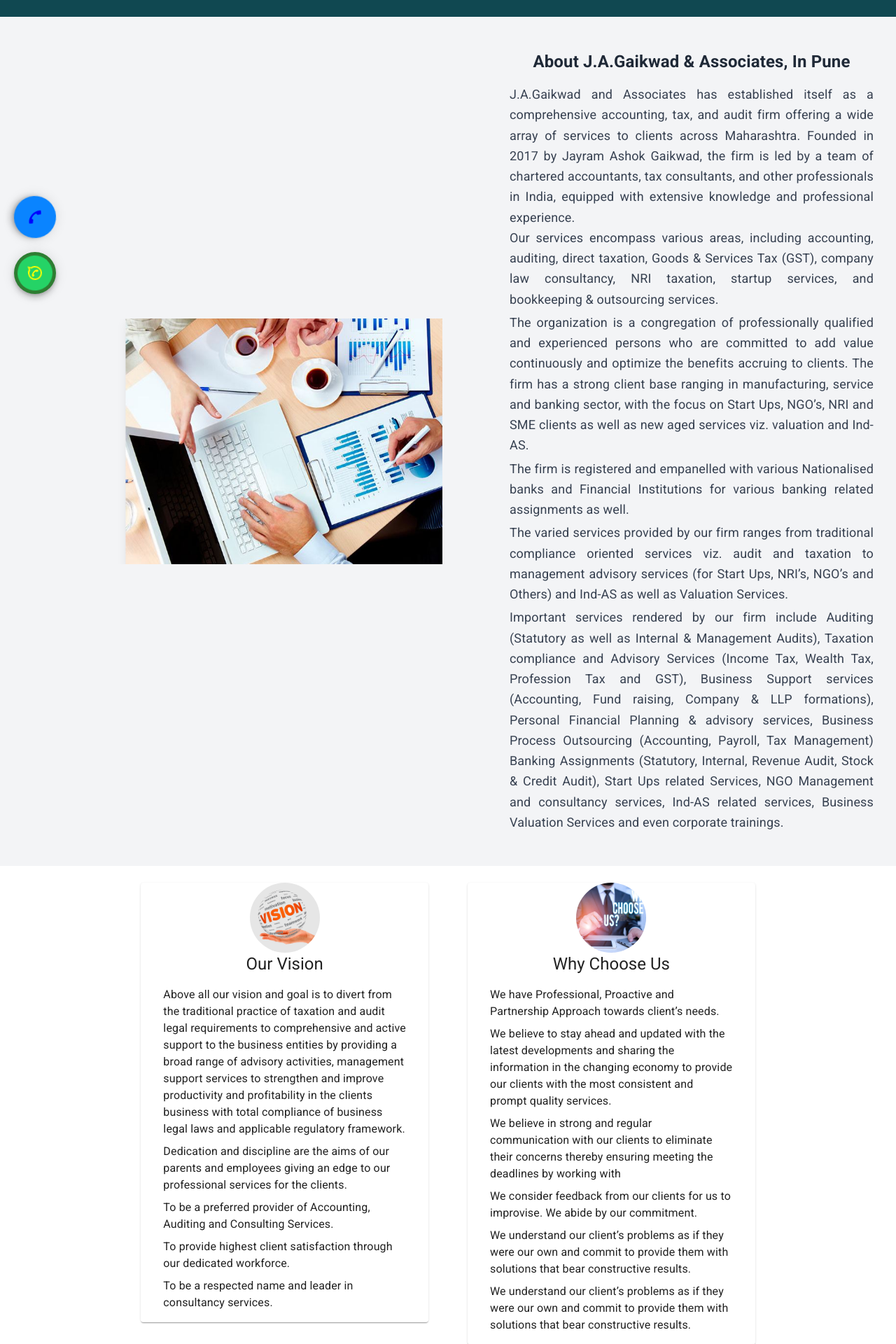
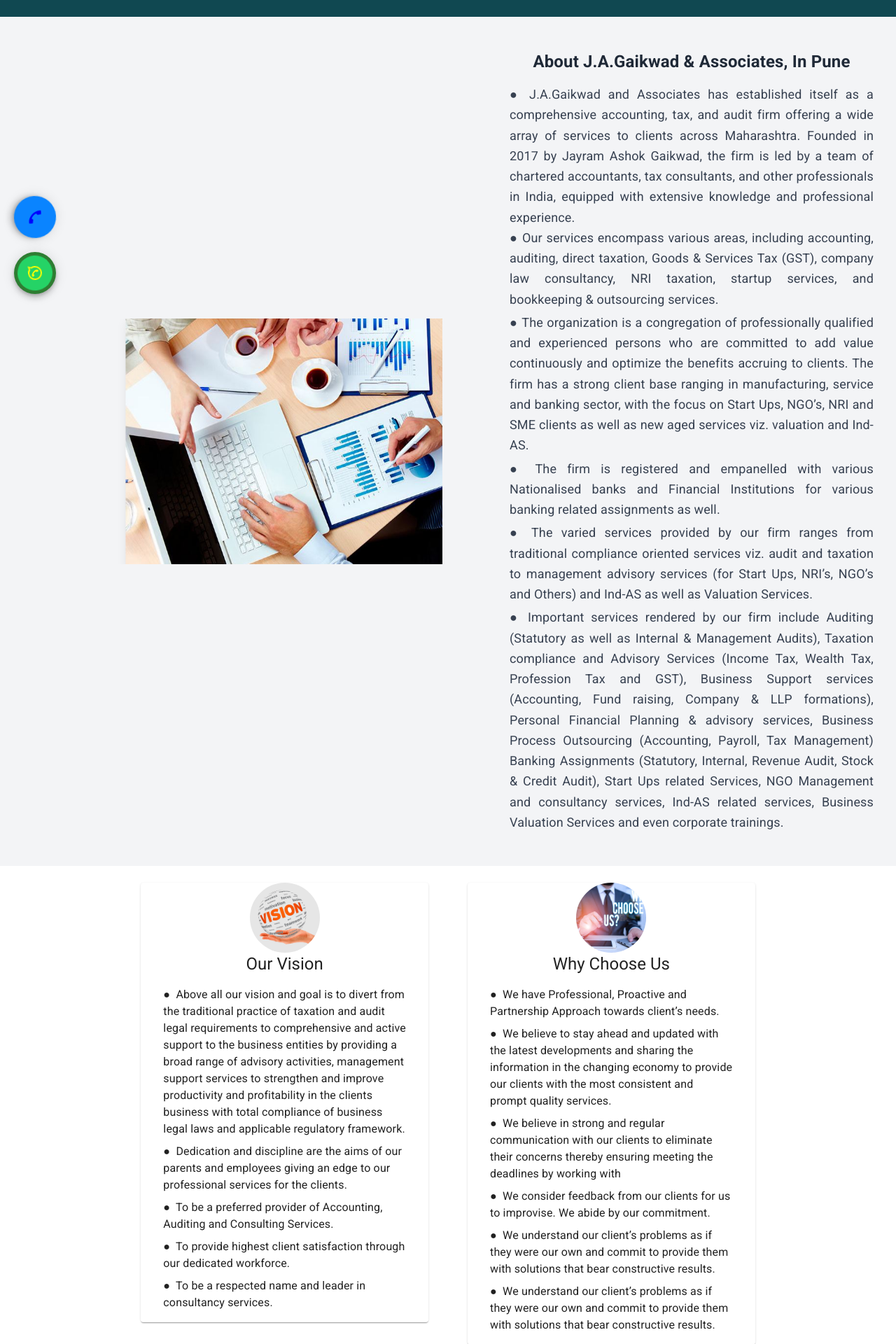
Before and after one commit to kishorBurkul/JATaxConsultanat, a React (Create React App) app: page /about-us in a window 1280 px wide. Shown: the part 360-2280 px from the top of the page at 70% size. Built offline with nearby package versions, Linux system fonts and the light colour scheme; what react-swipeable-views-utils would draw is missing.

Commit message:
all changes done

```diff
--- a/src/Component/HomeUI/AboutHome.js
+++ b/src/Component/HomeUI/AboutHome.js
@@ -21,7 +21,7 @@ const AboutHome = () => {
                     <div className="md:w-1/2 md:ml-12 mt-6 md:mt-0 mr-6 sm:mr-0">
                         <h2 className="text-2xl font-bold text-gray-800 mb-4 text-justify">About J.A.Gaikwad & Associates, In Pune</h2>
                         <p className="text-lg text-gray-700 leading-relaxed text-justify">
-                        J.A.Gaikwad and Associates has established itself as a comprehensive accounting, tax, and audit firm offering a wide array of services to clients across Maharashtra.
+                         J.A.Gaikwad and Associates has established itself as a comprehensive accounting, tax, and audit firm offering a wide array of services to clients across Maharashtra.
                          Founded in 2017 by Jayram Ashok Gaikwad, the firm is led by a team of chartered accountants,
                          tax consultants, and other professionals in India, equipped with extensive knowledge and professional experience.
                         </p>
--- a/src/Component/HomeUI/AboutUs.js
+++ b/src/Component/HomeUI/AboutUs.js
@@ -6,13 +6,13 @@ const AboutUs = () => {
         <div>
 
             <div className="relative overflow-hidden">
-                {/* Background Image */}
+
                 <img
                     className="w-full h-64 sm:h-96  object-cover"
                     src="assets/homepage/aboutus.png"
                     alt="Services Header"
                 />
-                {/* Text Overlay */}
+
                 <div className="absolute inset-0 flex items-center justify-center text-white bg-black bg-opacity-50">
                     <h1 className="text-4xl font-bold text-center">About Us</h1>
                 </div>
@@ -34,28 +34,28 @@ const AboutUs = () => {
                     <div className="md:w-1/2 md:ml-12 mt-6 md:mt-0 mr-6 sm:mr-0">
                         <h2 className="text-2xl font-bold text-gray-800 mb-4 text-center">About J.A.Gaikwad & Associates, In Pune</h2>
                         <p className="text-lg text-gray-700 leading-relaxed text-justify">
-                            J.A.Gaikwad and Associates has established itself as a comprehensive accounting, tax, and audit firm offering a wide array of services to clients across Maharashtra.
+                            &#9679;&nbsp;J.A.Gaikwad and Associates has established itself as a comprehensive accounting, tax, and audit firm offering a wide array of services to clients across Maharashtra.
                             Founded in 2017 by Jayram Ashok Gaikwad, the firm is led by a team of chartered accountants,
                             tax consultants, and other professionals in India, equipped with extensive knowledge and professional experience.
                         </p>
                         <p className="text-lg text-gray-700 leading-relaxed text-justify ">
-                            Our services encompass various areas, including accounting, auditing, direct taxation, Goods & Services Tax (GST), company law consultancy, NRI taxation, startup services, and bookkeeping & outsourcing services.
+                            &#9679;&nbsp;Our services encompass various areas, including accounting, auditing, direct taxation, Goods & Services Tax (GST), company law consultancy, NRI taxation, startup services, and bookkeeping & outsourcing services.
                         </p>
                         <p className="text-lg text-gray-700 leading-relaxed text-justify mt-1">
-                      The organization is a congregation of professionally qualified and experienced persons who are committed to add value continuously and optimize the benefits accruing to clients. The firm has a strong client base ranging in manufacturing, service and banking sector, with the focus on Start Ups, NGO’s, NRI and SME clients as well as new aged services viz. valuation and Ind-AS.
+                            &#9679;&nbsp;The organization is a congregation of professionally qualified and experienced persons who are committed to add value continuously and optimize the benefits accruing to clients. The firm has a strong client base ranging in manufacturing, service and banking sector, with the focus on Start Ups, NGO’s, NRI and SME clients as well as new aged services viz. valuation and Ind-AS.
                         </p>
                         <p className="text-lg text-gray-700 leading-relaxed text-justify mt-1">
-                      The firm is registered and empanelled with various Nationalised banks and Financial Institutions for various banking related assignments as well.
+                            &#9679;&nbsp;The firm is registered and empanelled with various Nationalised banks and Financial Institutions for various banking related assignments as well.
                         </p>
                         <p className="text-lg text-gray-700 leading-relaxed text-justify mt-1">
-                      The varied services provided by our firm ranges from traditional compliance oriented services viz. audit and taxation to management advisory services (for Start Ups, NRI’s, NGO’s and Others) and Ind-AS as well as Valuation Services.
+                            &#9679;&nbsp;The varied services provided by our firm ranges from traditional compliance oriented services viz. audit and taxation to management advisory services (for Start Ups, NRI’s, NGO’s and Others) and Ind-AS as well as Valuation Services.
                         </p>
                         <p className="text-lg text-gray-700 leading-relaxed text-justify mt-1">
-                      Important services rendered by our firm include Auditing (Statutory as well as Internal & Management Audits), Taxation compliance and Advisory Services (Income Tax, Wealth Tax, Profession Tax and GST), Business Support services (Accounting, Fund raising, Company & LLP formations), Personal Financial Planning & advisory services, Business Process Outsourcing (Accounting, Payroll, Tax Management) Banking Assignments (Statutory, Internal, Revenue Audit, Stock & Credit Audit), Start Ups related Services, NGO Management and consultancy services, Ind-AS related services, Business Valuation Services and even corporate trainings.
+                            &#9679;&nbsp;Important services rendered by our firm include Auditing (Statutory as well as Internal & Management Audits), Taxation compliance and Advisory Services (Income Tax, Wealth Tax, Profession Tax and GST), Business Support services (Accounting, Fund raising, Company & LLP formations), Personal Financial Planning & advisory services, Business Process Outsourcing (Accounting, Payroll, Tax Management) Banking Assignments (Statutory, Internal, Revenue Audit, Stock & Credit Audit), Start Ups related Services, NGO Management and consultancy services, Ind-AS related services, Business Valuation Services and even corporate trainings.
                         </p>
                     </div>
                 </div></section>
-                <AboutVision/>
+            <AboutVision />
         </div>
     )
 }
--- a/src/Component/HomeUI/AboutVision.js
+++ b/src/Component/HomeUI/AboutVision.js
@@ -26,19 +26,19 @@ const AboutVision = () => {
                             <Typography variant="h5" align="center">Our Vision</Typography>
                             <Box p={2} display="flex" flexDirection="column" alignItems="center">
                                 <Typography variant="body1" display="flex" justifyContent="center" mx={2}>
-                                    Above all our vision and goal is to divert from the traditional practice of taxation and audit legal requirements to comprehensive and active support to the business entities by providing a broad range of advisory activities, management support services to strengthen and improve productivity and profitability in the clients business with total compliance of business legal laws and applicable regulatory framework.
+                                &#9679;&nbsp; Above all our vision and goal is to divert from the traditional practice of taxation and audit legal requirements to comprehensive and active support to the business entities by providing a broad range of advisory activities, management support services to strengthen and improve productivity and profitability in the clients business with total compliance of business legal laws and applicable regulatory framework.
                                 </Typography>
                                 <Typography variant="body1" display="flex" justifyContent="center" mt={1} mx={2}>
-                                    Dedication and discipline are the aims of our parents and employees giving an edge to our professional services for the clients.
+                                &#9679;&nbsp; Dedication and discipline are the aims of our parents and employees giving an edge to our professional services for the clients.
                                 </Typography>
                                 <Typography variant="body1" display="flex" justifyContent="center" mt={1} mx={2}>
-                                    To be a preferred provider of Accounting, Auditing and Consulting Services.
+                                &#9679;&nbsp;   To be a preferred provider of Accounting, Auditing and Consulting Services.
                                 </Typography>
                                 <Typography variant="body1" display="flex" justifyContent="center" mt={1} mx={2}>
-                                    To provide highest client satisfaction through our dedicated workforce.
+                                &#9679;&nbsp;   To provide highest client satisfaction through our dedicated workforce.
                                 </Typography>
                                 <Typography variant="body1" display="flex" justifyContent="center" mt={1} mx={2}>
-                                    To be a respected name and leader in consultancy services.
+                                &#9679;&nbsp;  To be a respected name and leader in consultancy services.
                                 </Typography>
                             </Box>
 
@@ -55,23 +55,23 @@ const AboutVision = () => {
                             <Typography variant="h5" align="center">Why Choose Us </Typography>
                             <Box p={2} display="flex" flexDirection="column" alignItems="center">
                                 <Typography variant="body1" display="flex" justifyContent="center" mx={2}>
-                                    We have Professional, Proactive and Partnership Approach towards client’s needs.
+                                &#9679;&nbsp;   We have Professional, Proactive and Partnership Approach towards client’s needs.
                                 </Typography>
                                 <Typography variant="body1" display="flex" justifyContent="center" mt={1} mx={2}>
-                                    We believe to stay ahead and updated with the latest developments and sharing the information in the changing economy to provide our clients with the most consistent and prompt quality services.
+                                &#9679;&nbsp;   We believe to stay ahead and updated with the latest developments and sharing the information in the changing economy to provide our clients with the most consistent and prompt quality services.
                                 </Typography>
                                 <Typography variant="body1" display="flex" justifyContent="center" mt={1} mx={2}>
-                                    We believe in strong and regular communication with our clients to eliminate their concerns thereby ensuring meeting the deadlines by working with
+                                &#9679;&nbsp;  We believe in strong and regular communication with our clients to eliminate their concerns thereby ensuring meeting the deadlines by working with
                                 </Typography>
                                 <Typography variant="body1" display="flex" justifyContent="center" mt={1} mx={2}>
-                                    We consider feedback from our clients for us to improvise. We abide by our commitment.
+                                &#9679;&nbsp;  We consider feedback from our clients for us to improvise. We abide by our commitment.
                                 </Typography>
 
                                 <Typography variant="body1" display="flex" justifyContent="center" mt={1} mx={2}>
-                                    We understand our client’s problems as if they were our own and commit to provide them with solutions that bear constructive results.
+                                &#9679;&nbsp;   We understand our client’s problems as if they were our own and commit to provide them with solutions that bear constructive results.
                                 </Typography>
                                 <Typography variant="body1" display="flex" justifyContent="center" mt={1} mx={2}>
-                                    We understand our client’s problems as if they were our own and commit to provide them with solutions that bear constructive results.
+                                &#9679;&nbsp;  We understand our client’s problems as if they were our own and commit to provide them with solutions that bear constructive results.
                                 </Typography>
                                 {/* <Button variant="contained" color="primary" display="flex" justifyContent="center">Read More</Button> */}
                             </Box>
@@ -88,10 +88,10 @@ const AboutVision = () => {
                             <Typography variant="h5" align="center">Our Mission</Typography>
                             <Box p={2} display="flex" flexDirection="column" alignItems="center">
                                 <Typography variant="body1" display="flex" justifyContent="center" m={2}>
-                                    Our mission is to provide quality service of taxation, auditing, financial and general management with up-to-date knowledge of relevant field.
+                                &#9679;&nbsp;   Our mission is to provide quality service of taxation, auditing, financial and general management with up-to-date knowledge of relevant field.
                                 </Typography>
                                 <Typography variant="body1" display="flex" justifyContent="center" mx={2}>
-                                    We help our client to conduct their daily business activities smoothly by providing latest tax information and advices and making timely compliance to tax authorities to avoid financial losses.
+                                &#9679;&nbsp;  We help our client to conduct their daily business activities smoothly by providing latest tax information and advices and making timely compliance to tax authorities to avoid financial losses.
                                 </Typography>
 
                             </Box>
--- a/src/Component/HomeUI/Vision.js
+++ b/src/Component/HomeUI/Vision.js
@@ -40,9 +40,9 @@ const Vision = () => {
             <Grid item container spacing={3} justifyContent="center">
                 {/* Map over the card data */}
                 {cardData.map((card, index) => (
-                    <Grid key={index} item xs={12} sm={4} sx={{ marginX: 2 }}>
+                    <Grid key={index} item xs={12} sm={3} padding={2} >
                         <CardActionArea>
-                            <Card sx={{borderRadius:"10px"}}>
+                            <Card sx={{borderRadius:"10px" }}>
                                 <Avatar alt={card.title} src={card.image} sx={{ margin: 'auto', width: "100px", height: "100px", }} />
                                 <Typography variant="h5" align="center">{card.title}</Typography>
                                 <Box p={2} display="flex" flexDirection="column" alignItems="center">
```
Also changed, not shown: src/Component/HomeUI/Services.js (+4 -4 lines), src/Component/HomeUI/Testimonials.js (+6 -6 lines), public/assets/homepage/rahuri_profile.jpg (added). Lines whose indentation alone changed are shown as unchanged.
